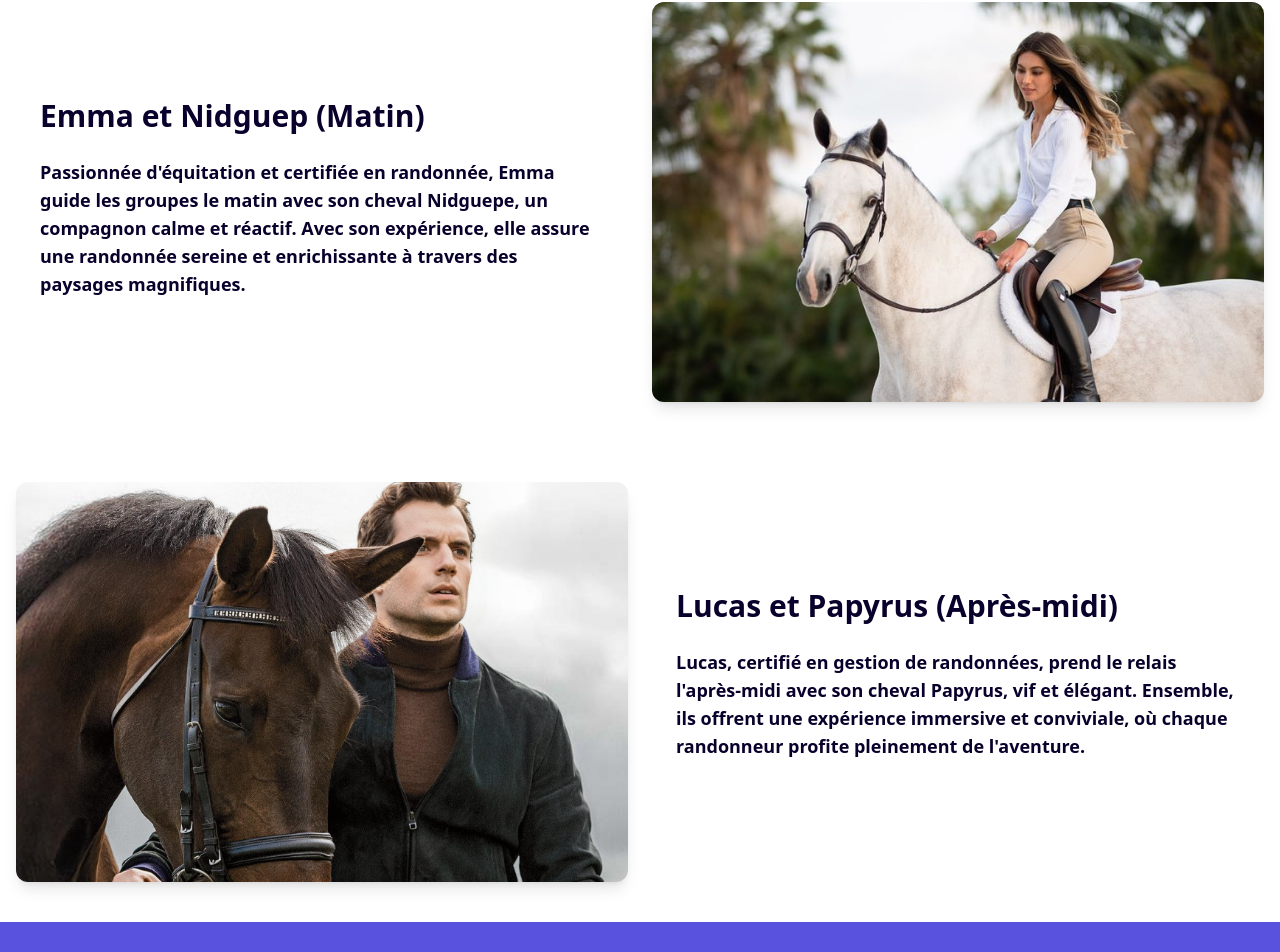
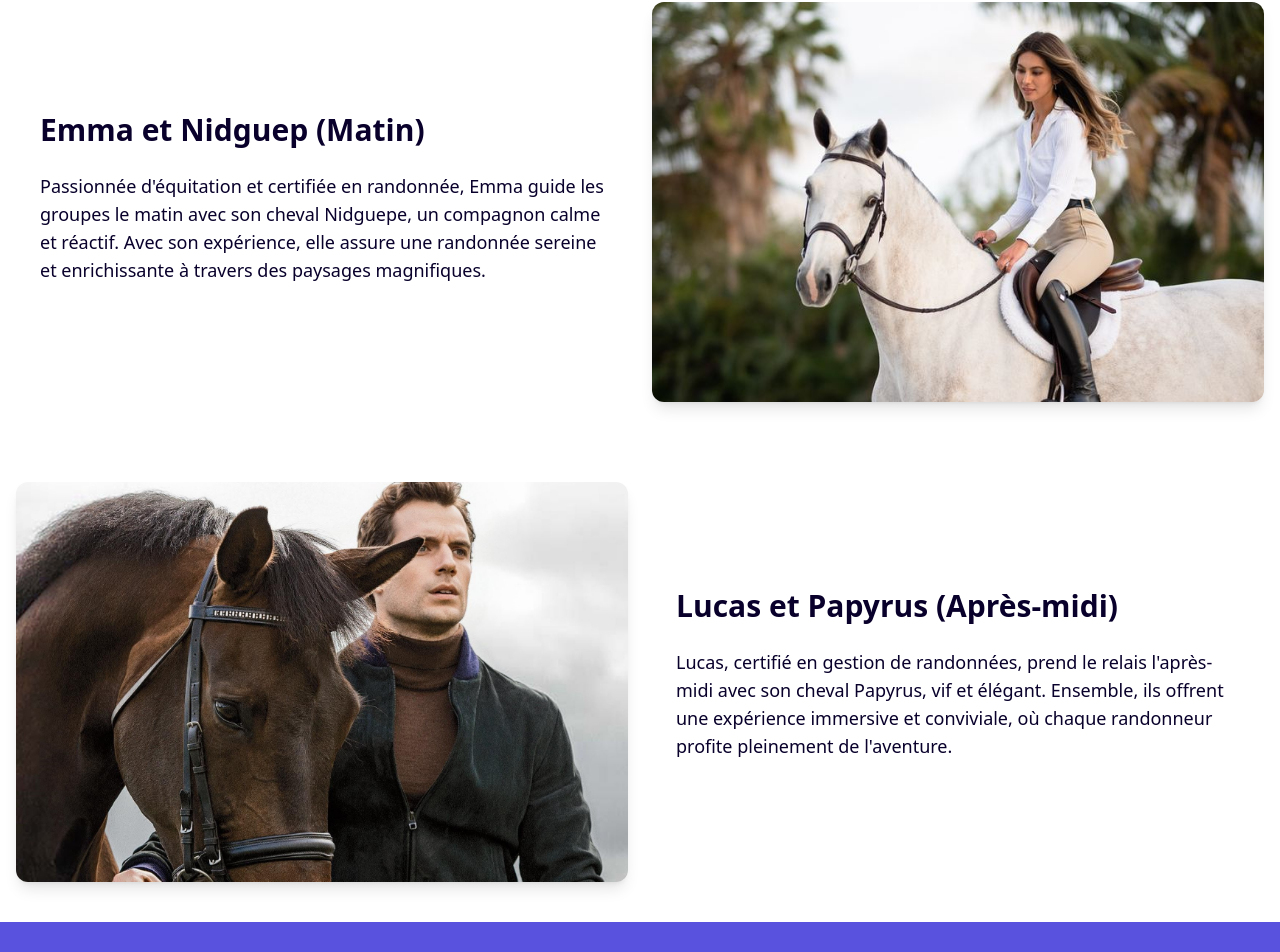
Before and after one commit to viti-cci-2024/gitepim-vue3-vti, a Vue app: page /cheval in a window 1280 px wide. Shown: the part 1264-2216 px from the top of the page. Built offline with nearby package versions, Linux system fonts and the light colour scheme.

Commit message:
modif texte cheval (no bold)

```diff
--- a/src/views/Cheval.vue
+++ b/src/views/Cheval.vue
@@ -68,7 +68,7 @@
           <div class="absolute inset-0 flex flex-col justify-center  md:p-6">
             <h2 class="text-3xl font-bold">Emma et Nidguep (Matin)</h2>
             <br />
-            <h4 class="font-bold text-lg mb-2">
+            <h4 class="text-lg mb-2">
             Passionnée d'équitation et certifiée en randonnée, Emma guide les groupes le matin avec son cheval Nidguepe, un compagnon calme et réactif.
             Avec son expérience, elle assure une randonnée sereine et enrichissante à travers des paysages magnifiques.
             </h4>
@@ -90,7 +90,7 @@
           <div class="absolute inset-0 flex flex-col justify-center p-4 md:p-6">
             <h2 class="text-3xl font-bold">Lucas et Papyrus (Après-midi)</h2>
             <br />
-            <h4 class="font-bold text-lg mb-2 pb-2">
+            <h4 class="text-lg mb-2 pb-2">
             Lucas, certifié en gestion de randonnées, prend le relais l'après-midi avec son cheval Papyrus, vif et élégant.
             Ensemble, ils offrent une expérience immersive et conviviale, où chaque randonneur profite pleinement de l'aventure.
             </h4>
```
